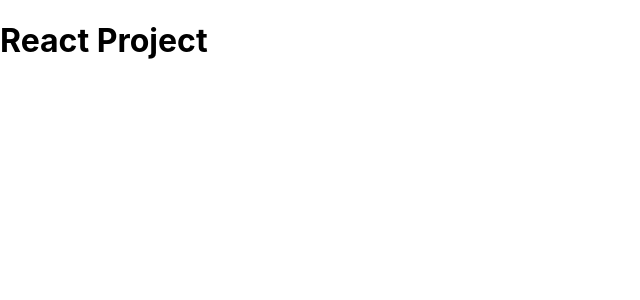
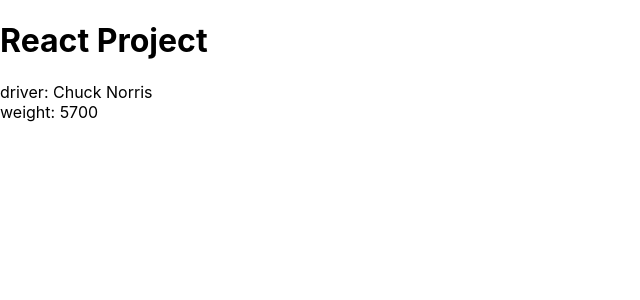
Before and after one commit to Ivan583/trucks, a React (Create React App) app: page / in a window 1280 px wide. Shown: the top 300 px of the page, without its empty margins (0-640 px from the left). Built offline with nearby package versions, Linux system fonts and the light colour scheme.

Commit message:
add flight

```diff
--- a/src/App.js
+++ b/src/App.js
@@ -2,6 +2,10 @@ function App() {
   return (
     <div className="App">
       <h1>React Project</h1>
+      <div className="flight">
+        <div>driver: Chuck Norris</div>
+        <div>weight: 5700</div>
+      </div>
     </div>
   );
 }
```
